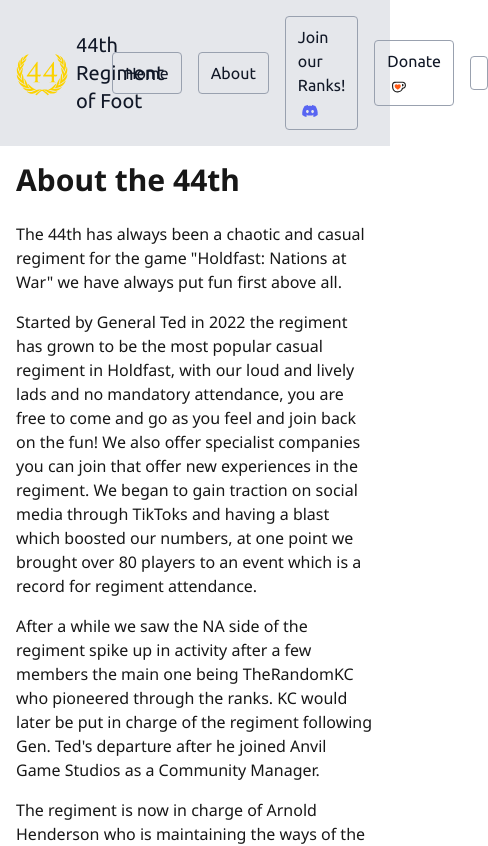
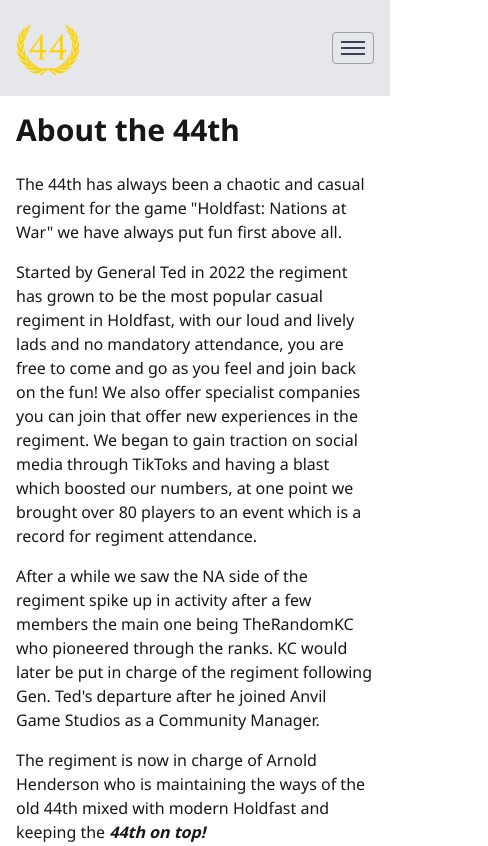
Before and after one commit to ArnoldHenderson/44th-rof-site, a Next.js app: page /about in a window 390 px wide. Shown: the top 846 px of the page, 488 px wide, since content can reach past the window. Built offline with nearby package versions, Linux system fonts and the light colour scheme.

Commit message:
Enhance Header and CompanyLister components with improved styling and mobile menu functionality

```diff
--- a/src/app/components/company-lister.tsx
+++ b/src/app/components/company-lister.tsx
@@ -58,7 +58,7 @@
 
             {/* Company Info Section */}
             {/* Company Name */}
-            <div className="flex flex-col gap-4 flex-1 relative z-10">
+            <div className="flex flex-col gap-4 flex-1 relative z-10 p-2">
               <h1 className="text-3xl text-white text bg-black/60 p-6 rounded-lg backdrop-blur-md font-ubuntu">
                 {company.name}
               </h1>
--- a/src/app/components/header.tsx
+++ b/src/app/components/header.tsx
@@ -1,31 +1,53 @@
+"use client";
+
+import { useState } from "react";
 import Link from "next/link";
 import Image from "next/image";
 import { ThemeToggle } from "./theme-toggle";
 
 export function Header(): import("react").JSX.Element {
+  const [isOpen, setIsOpen] = useState(false);
+
   return (
-    <header className="site-header p-4">
+    <header className="site-header p-4 relative">
       <div className="container mx-auto flex items-center justify-between">
         {/* Site Title */}
         <div className="flex items-center">
           <Image
             src="/media/images/branding/logo.svg"
             alt="44th Regiment of Foot Logo"
-            width={52}
-            height={52}
-            className="mr-2"
+            width={80}
+            height={80}
+            className="mr-2 w-16 h-16 md:w-20 md:h-20"
           />
           <Link
             href="/"
             title="Go to Home Page"
-            className="text-xl font-ubuntu hover:text-gray-700 dark:hover:text-gray-300"
+            className="hidden md:block text-xl font-ubuntu hover:text-gray-700 dark:hover:text-gray-300"
           >
             44th Regiment of Foot
           </Link>
         </div>
 
+        {/* Mobile Menu Toggle */}
+        <button
+          className="md:hidden p-2 border border-gray-400 dark:border-gray-600 rounded"
+          onClick={() => setIsOpen(!isOpen)}
+          aria-label="Toggle navigation menu"
+          aria-expanded={isOpen}
+        >
+          <span className="sr-only">Toggle Menu</span>
+          <div className="w-6 h-0.5 bg-gray-700 dark:bg-gray-300 mb-1"></div>
+          <div className="w-6 h-0.5 bg-gray-700 dark:bg-gray-300 mb-1"></div>
+          <div className="w-6 h-0.5 bg-gray-700 dark:bg-gray-300"></div>
+        </button>
+
         {/* Site Navigation */}
-        <nav className="flex items-center gap-4">
+        <nav
+          className={`${
+            isOpen ? "flex" : "hidden"
+          } md:flex flex-col md:flex-row absolute md:static top-full left-0 w-full md:w-auto bg-(--surface) items-center gap-4 p-4 md:p-0 z-20`}
+        >
           {/* Home */}
           <Link
             href="/"
```
